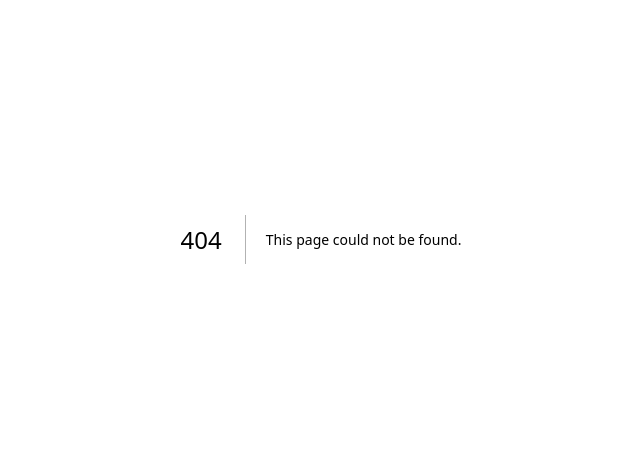
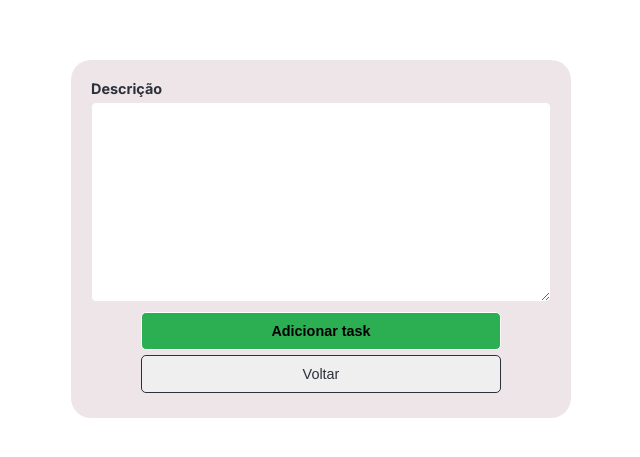
Before and after one commit to gabrielnavas/todo_nextjs, a Next.js app: page /task/new-task in a window 1280 px wide. Before the commit this address had no page. Shown: the part 161-618 px from the top of the page, without its empty margins (319-959 px from the left). Built offline with nearby package versions, Linux system fonts and the light colour scheme.

Commit message:
page basic new task

```diff
--- a/src/app/globals.css
+++ b/src/app/globals.css
@@ -1,77 +1,13 @@
 :root {
-  --max-width: 1100px;
-  --border-radius: 12px;
-  --font-mono: ui-monospace, Menlo, Monaco, 'Cascadia Mono', 'Segoe UI Mono',
-    'Roboto Mono', 'Oxygen Mono', 'Ubuntu Monospace', 'Source Code Pro',
-    'Fira Mono', 'Droid Sans Mono', 'Courier New', monospace;
-
-  --foreground-rgb: 0, 0, 0;
-  --background-start-rgb: 214, 219, 220;
-  --background-end-rgb: 255, 255, 255;
-
-  --primary-glow: conic-gradient(
-    from 180deg at 50% 50%,
-    #16abff33 0deg,
-    #0885ff33 55deg,
-    #54d6ff33 120deg,
-    #0071ff33 160deg,
-    transparent 360deg
-  );
-  --secondary-glow: radial-gradient(
-    rgba(255, 255, 255, 1),
-    rgba(255, 255, 255, 0)
-  );
-
-  --tile-start-rgb: 239, 245, 249;
-  --tile-end-rgb: 228, 232, 233;
-  --tile-border: conic-gradient(
-    #00000080,
-    #00000040,
-    #00000030,
-    #00000020,
-    #00000010,
-    #00000010,
-    #00000080
-  );
-
-  --callout-rgb: 238, 240, 241;
-  --callout-border-rgb: 172, 175, 176;
-  --card-rgb: 180, 185, 188;
-  --card-border-rgb: 131, 134, 135;
+/*https://coolors.co/2b303a-92dce5-eee5e9-7c7c7c-d64933*/
+  --color-gunmetal: #2B303A;
+  --color-non-photo-blue: #92DCE5;
+  --color-white: #EEE5E9;
+  --color-gray: #7C7C7C;
+  --color-chili-red: #7C7C7C;
+  --color-green: #2cae53;
 }
 
-@media (prefers-color-scheme: dark) {
-  :root {
-    --foreground-rgb: 255, 255, 255;
-    --background-start-rgb: 0, 0, 0;
-    --background-end-rgb: 0, 0, 0;
-
-    --primary-glow: radial-gradient(rgba(1, 65, 255, 0.4), rgba(1, 65, 255, 0));
-    --secondary-glow: linear-gradient(
-      to bottom right,
-      rgba(1, 65, 255, 0),
-      rgba(1, 65, 255, 0),
-      rgba(1, 65, 255, 0.3)
-    );
-
-    --tile-start-rgb: 2, 13, 46;
-    --tile-end-rgb: 2, 5, 19;
-    --tile-border: conic-gradient(
-      #ffffff80,
-      #ffffff40,
-      #ffffff30,
-      #ffffff20,
-      #ffffff10,
-      #ffffff10,
-      #ffffff80
-    );
-
-    --callout-rgb: 20, 20, 20;
-    --callout-border-rgb: 108, 108, 108;
-    --card-rgb: 100, 100, 100;
-    --card-border-rgb: 200, 200, 200;
-  }
-}
 
 * {
   box-sizing: border-box;
@@ -85,23 +21,8 @@ body {
   overflow-x: hidden;
 }
 
-body {
-  color: rgb(var(--foreground-rgb));
-  background: linear-gradient(
-      to bottom,
-      transparent,
-      rgb(var(--background-end-rgb))
-    )
-    rgb(var(--background-start-rgb));
-}
 
 a {
   color: inherit;
   text-decoration: none;
 }
-
-@media (prefers-color-scheme: dark) {
-  html {
-    color-scheme: dark;
-  }
-}
--- /dev/null
+++ b/src/app/task/new-task/page.module.css
@@ -0,0 +1,88 @@
+.page {
+  display: flex;
+  justify-content: center;
+  align-items: center;
+  height: 100vh;
+  background-color: white;
+}
+
+.card {
+  width: 500px;
+  padding: 20px;
+  border-radius: 20px;
+  background: var(--color-white);
+}
+
+.form {
+  display: flex;
+  flex-direction: column;
+}
+
+.form_group {
+  display: flex;
+  flex-direction: column;
+}
+
+.form_label {
+  font-weight: 400;
+  font-size: .9rem;
+  color: var(--color-gunmetal);
+  font-weight: bold;
+  margin-bottom: 5px;
+}
+
+.form_description {
+  padding: 5px;
+  outline: none;
+  font-weight: 500;
+  color: var(--color-gunmetal);
+  border: 1px solid var(--color-white);
+  min-height: 200px;
+  max-height: 400px;
+
+  max-width: 100%;
+  min-width: 100%;
+
+  border-radius: 5px;
+}
+.form_description:hover {
+  border: 1px solid var(--color-green);
+}
+.form_description:focus {
+  border: 1px solid var(--color-green);
+}
+
+.form_button {
+  display: flex;
+  justify-content: center;
+  align-items: center;
+  outline: none;
+  padding: 10px;
+  border: none;
+  cursor: pointer;
+  font-weight: bold;
+  border-radius: 5px;
+  transition: all 300ms ease-in-out;
+}
+
+.form_button_confirm {
+  background-color: var(--color-green);
+  margin: 10px 50px 5px 50px;
+  font-size: .9rem;
+  border: 1px solid white;
+}
+.form_button_confirm:hover {
+  scale: 1.02;
+}
+
+.form_button_cancel {
+  background-color: var(color-chili-red);
+  margin: 0px 50px 5px 50px;
+  border: 1px solid  var(--color-gunmetal);
+  font-size: .9rem;
+  color: var(--color-gunmetal);
+  font-weight: 400;
+}
+.form_button_cancel:hover {
+  scale: 1.02;
+}
--- /dev/null
+++ b/src/app/task/new-task/page.tsx
@@ -0,0 +1,30 @@
+'use client'
+
+import { useRouter } from 'next/navigation';
+
+import styles from './page.module.css'
+
+const NewTask = () => {
+  const router = useRouter();
+
+  const handleCreateTask = () => {
+
+  }
+
+  return (
+    <section className={styles.page}>
+      <div className={styles.card}>
+        <form className={styles.form}>
+          <div className={styles.form_group}>
+            <label className={styles.form_label}>Descrição</label>
+            <textarea className={styles.form_description}></textarea>
+          </div>
+          <button type="button" className={`${styles.form_button} ${styles.form_button_confirm}`} onClick={handleCreateTask}>Adicionar task</button>
+          <button type="button" className={`${styles.form_button} ${styles.form_button_cancel}`} onClick={() => router.back()}>Voltar</button>
+        </form>
+      </div>
+    </section>
+  )
+}
+
+export default NewTask
```
Also changed, not shown: src/app/task/page.tsx (added, +25 -0 lines), src/app/task/page.module.css (added).
